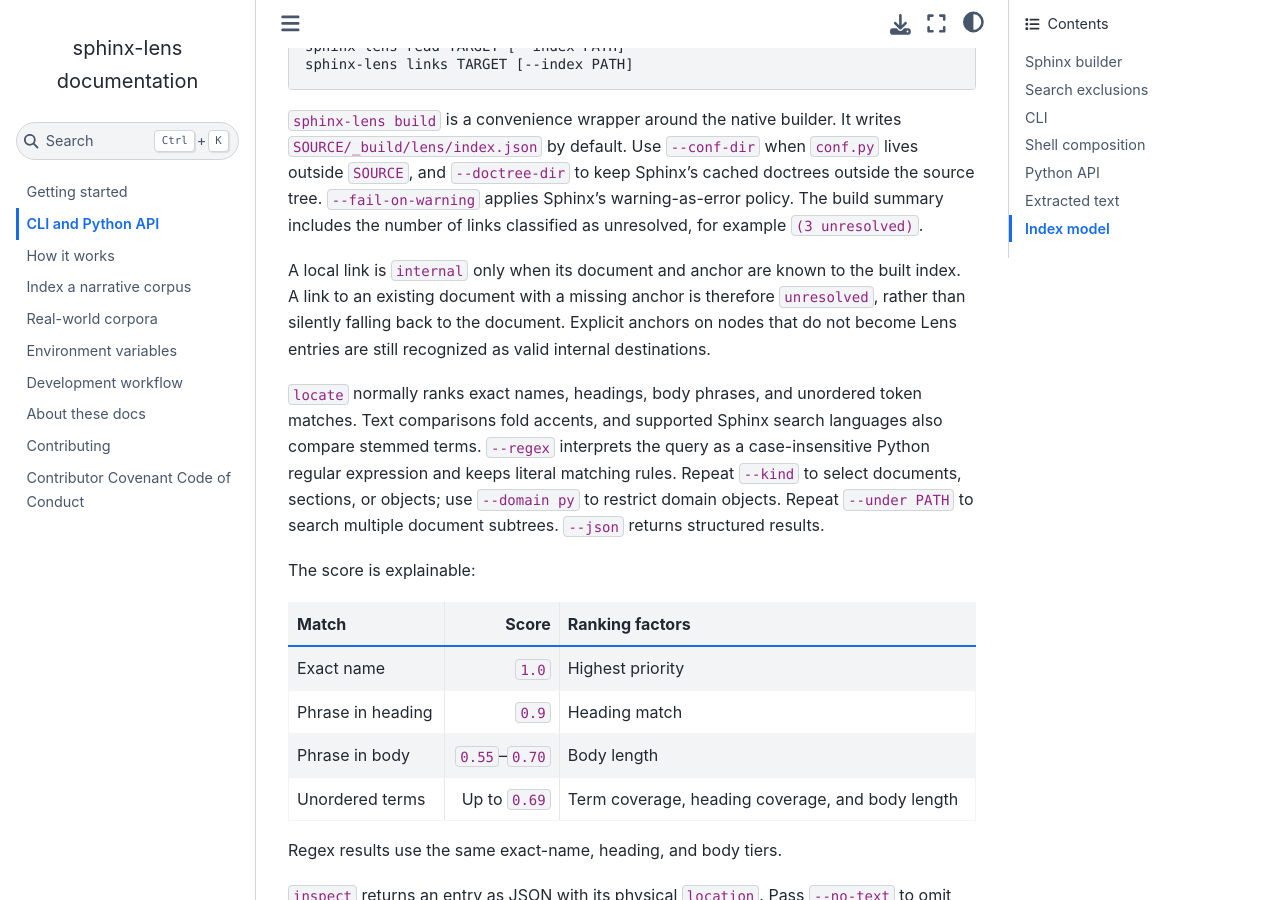
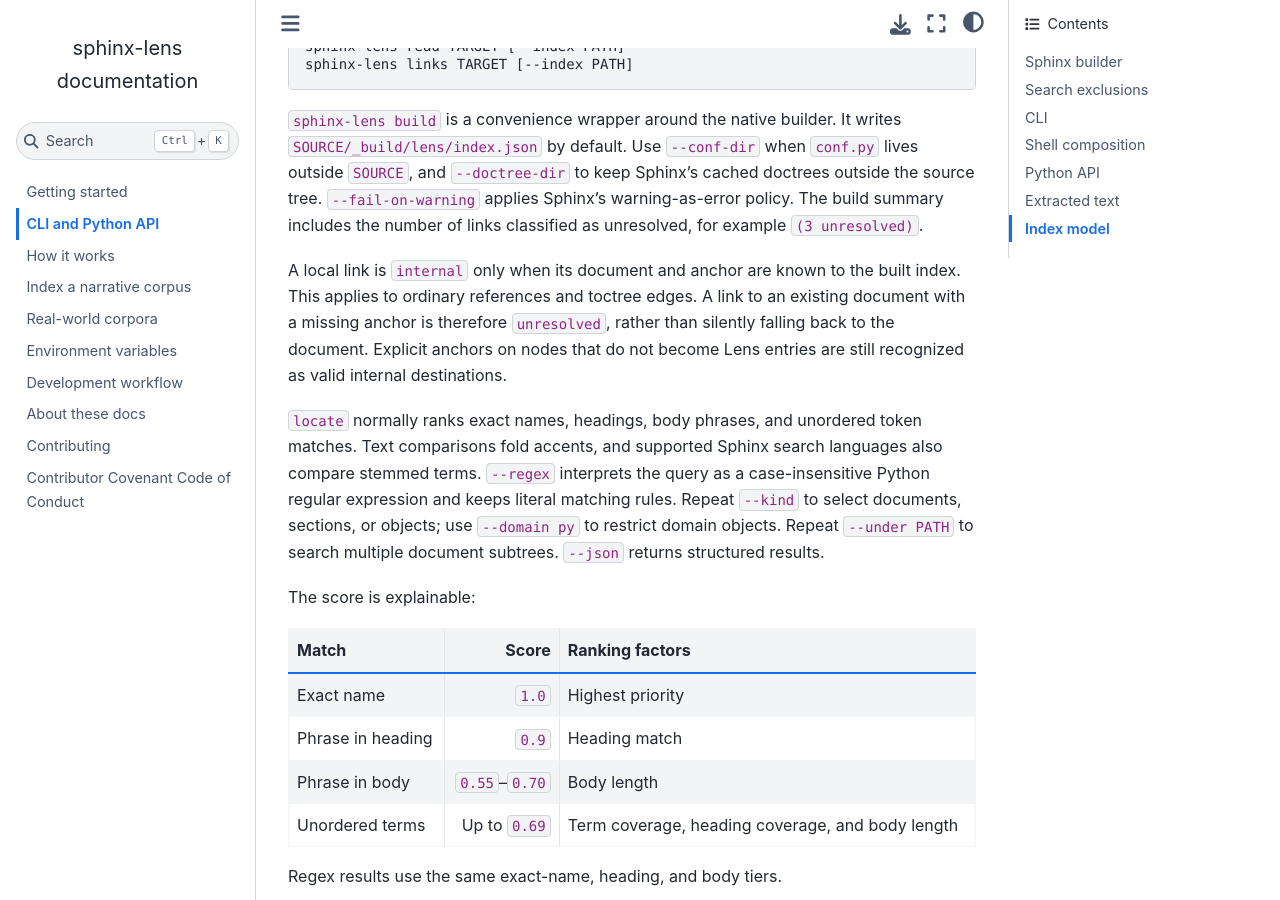
Before and after one commit to mgaitan/sphinx-lens, a Sphinx documentation site: the page built from docs/reference.md, in a window 1280 px wide and 900 px high, scrolled down 1392 px. Built offline with Sphinx 7.4.7 and the Sphinx Book theme 1.1.4, drawn with Linux system fonts in a browser that asks for light colours.

Commit message:
Fix unresolved toctree links

```diff
--- a/docs/reference.md
+++ b/docs/reference.md
@@ -73,10 +73,10 @@
 classified as unresolved, for example `(3 unresolved)`.
 
 A local link is `internal` only when its document and anchor are known to the
-built index. A link to an existing document with a missing anchor is therefore
-`unresolved`, rather than silently falling back to the document. Explicit
-anchors on nodes that do not become Lens entries are still recognized as valid
-internal destinations.
+built index. This applies to ordinary references and toctree edges. A link to
+an existing document with a missing anchor is therefore `unresolved`, rather
+than silently falling back to the document. Explicit anchors on nodes that do
+not become Lens entries are still recognized as valid internal destinations.
 
 `locate` normally ranks exact names, headings, body phrases, and unordered token
 matches. Text comparisons fold accents, and supported Sphinx search languages
```
Also changed, not shown: 2 other files.
